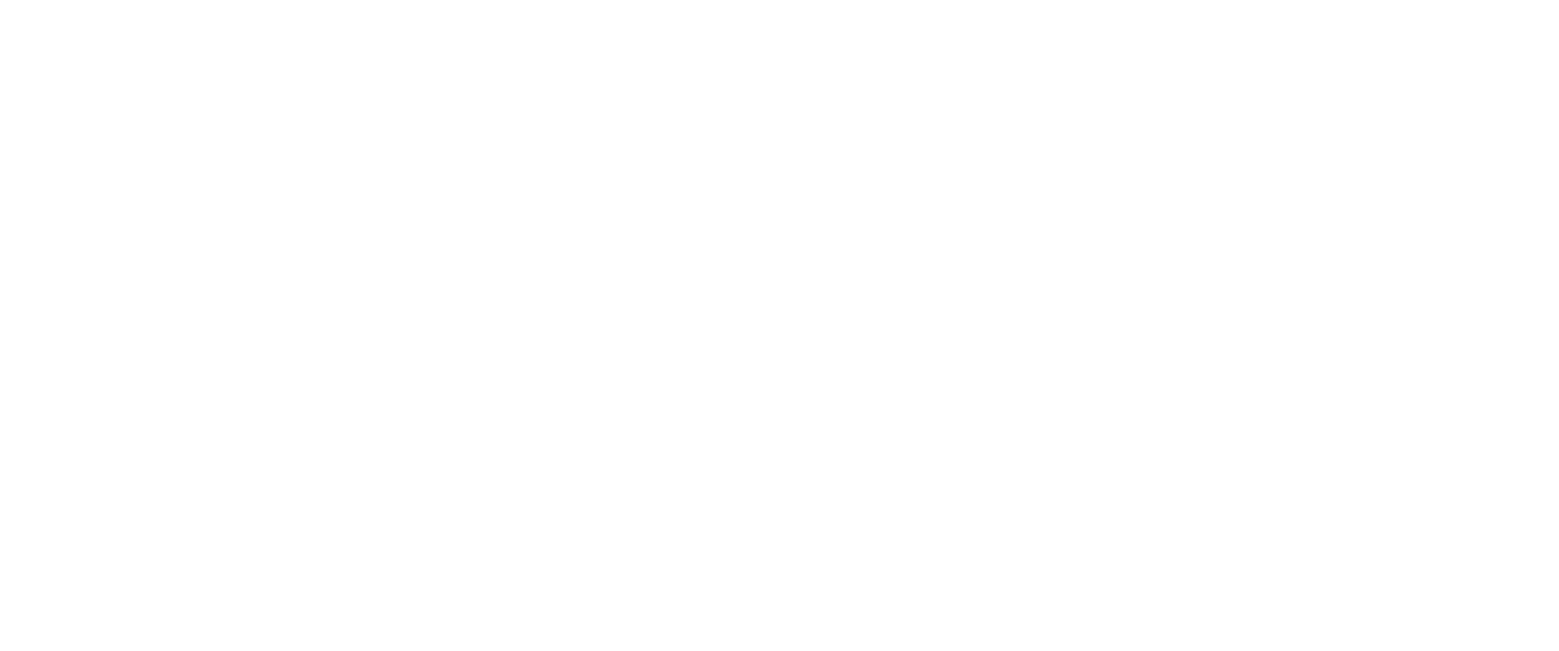
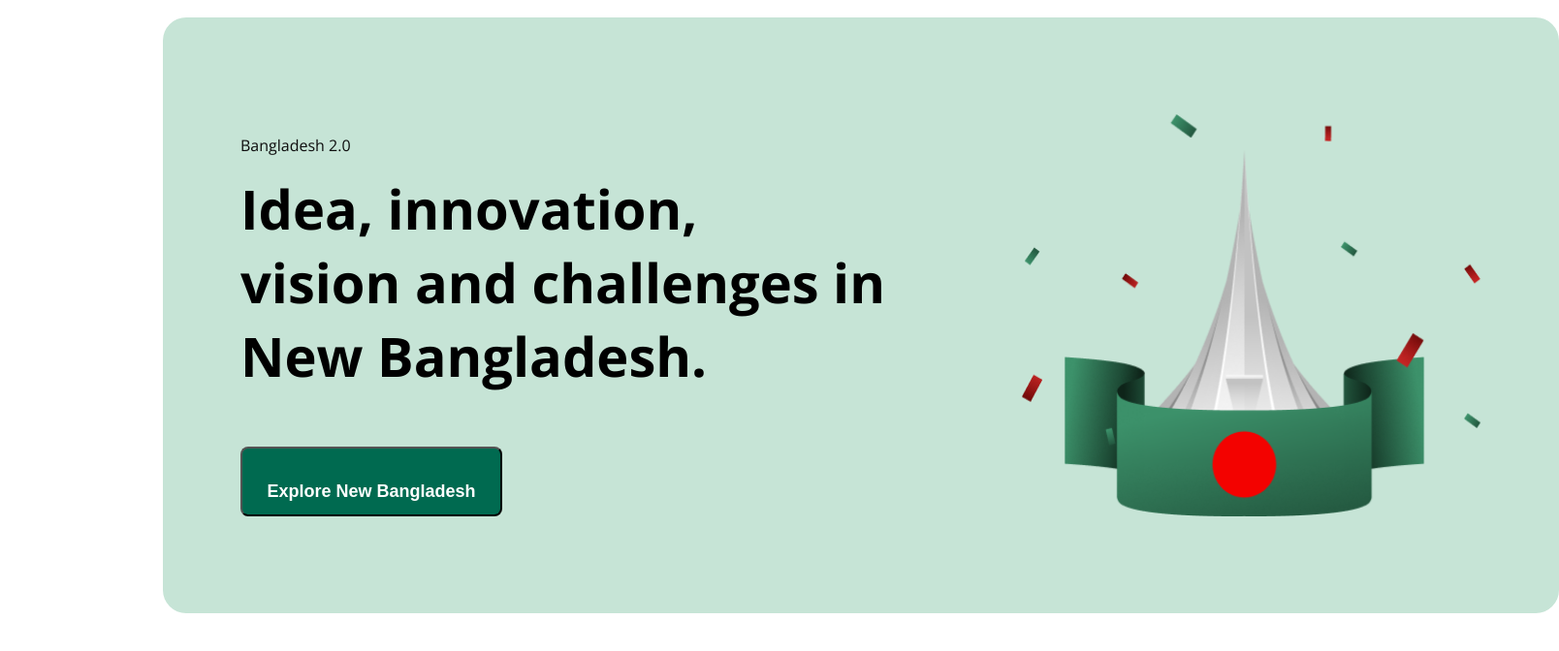
Before and after one commit to DipuBaroi/my-first-assignment, a plain HTML site: page index.html in a window 1280 px wide. Shown: the whole page at 97% size, 1608 px wide, since content can reach past the window. Drawn offline with nearby package versions, Linux system fonts and the light colour scheme.

Commit message:
added a bannar

```diff
--- a/index.html
+++ b/index.html
@@ -4,8 +4,33 @@
     <meta charset="UTF-8">
     <meta name="viewport" content="width=device-width, initial-scale=1.0">
     <title>My First Assignment</title>
+    <link rel="preconnect" href="https://fonts.googleapis.com">
+    <link rel="preconnect" href="https://fonts.gstatic.com" crossorigin>
+    <link href="https://fonts.googleapis.com/css2?family=Fira+Sans:ital,wght@0,100;0,200;0,300;0,400;0,500;0,600;0,700;0,800;0,900;1,100;1,200;1,300;1,400;1,500;1,600;1,700;1,800;1,900&family=Open+Sans:ital,wght@0,300..800;1,300..800&display=swap" rel="stylesheet">
+    <link rel="stylesheet" href="styles/style.css">
 </head>
-<body>
+<body class="fira-sans-normal">
+    <header>
+
+    </header>
+    <main>
+        <div class="bannar">
+            <div class="bannar-content">
+                <h4 class="bannar-title">Bangladesh 2.0</h4>
+                <p class="bannar-description">Idea, innovation, <br>vision and challenges in New Bangladesh.</p>
+               <a href="https://www.google.com/maps/@23.552955,90.8900608,6.44z?entry=ttu&g_ep=EgoyMDI1MDEwOC4wIKXMDSoASAFQAw%3D%3D" target="blank"> <button class="bannar-btn">Explore New Bangladesh</button></a>
+            </div>
+
+
+            <img class="bannar-picture" src="assets/hero.png" alt="">
+
+
+        </div>
+
+    </main>
+    <footer>
+
+    </footer>
 
 </body>
 </html>
--- /dev/null
+++ b/styles/style.css
@@ -0,0 +1,56 @@
+
+
+.fira-sans-normal {
+  font-family: "Open Sans", serif;
+  font-optical-sizing: auto;
+  font-weight: <weight>;
+  font-style: normal;
+  font-variation-settings:
+    "wdth" 100;
+}
+
+
+/* Bannar style */
+
+.bannar{
+    display: flex;
+    justify-content: space-between;
+    width:1280px;
+    height: 560;
+    display:flex;
+    background-color: #C6E4D6;
+    margin: 18px 160px;
+    padding: 100px 80px;
+    border-radius:24px;
+}
+
+.bannar-contant{
+    max-width:622px;
+}
+
+.bannar-title{
+    font-size: 24;
+    color: #0E0E0E;
+    font-weight: 400;
+    margin-bottom: 16px;
+}
+.bannar-description{
+    font-size: 56px;
+    font-weight: bold;
+    margin-top: 16px;
+}
+.bannar-btn{
+    width: 270px;
+    height:56px;
+    font-size: 18px;
+    color: #fff;
+    font-weight: 600;
+    background-color:#006A50;
+    padding:34px 17px;
+    border-radius: 8px;
+
+}
+
+.bannar-picture{
+    width:475px;
+}
```
